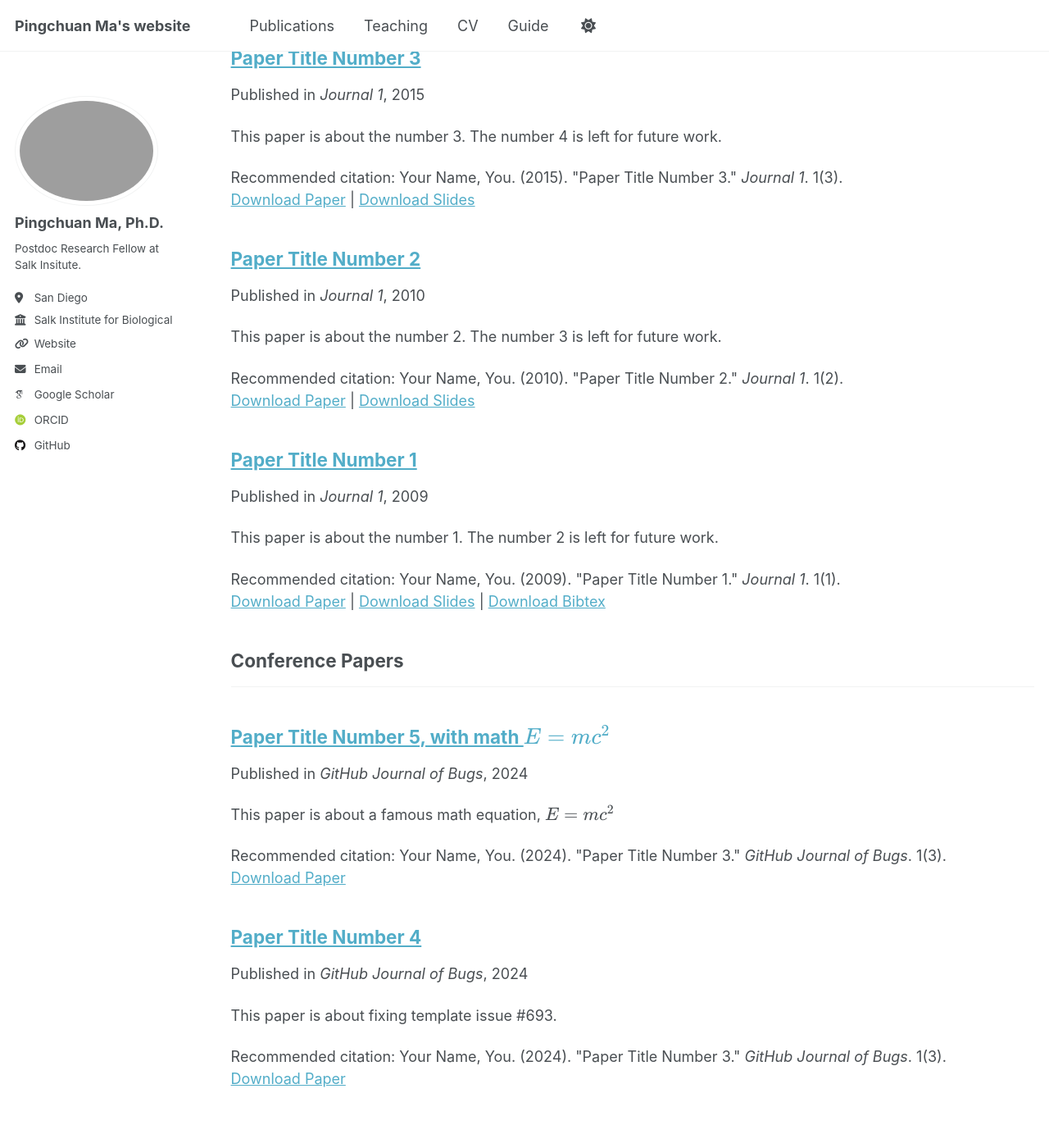
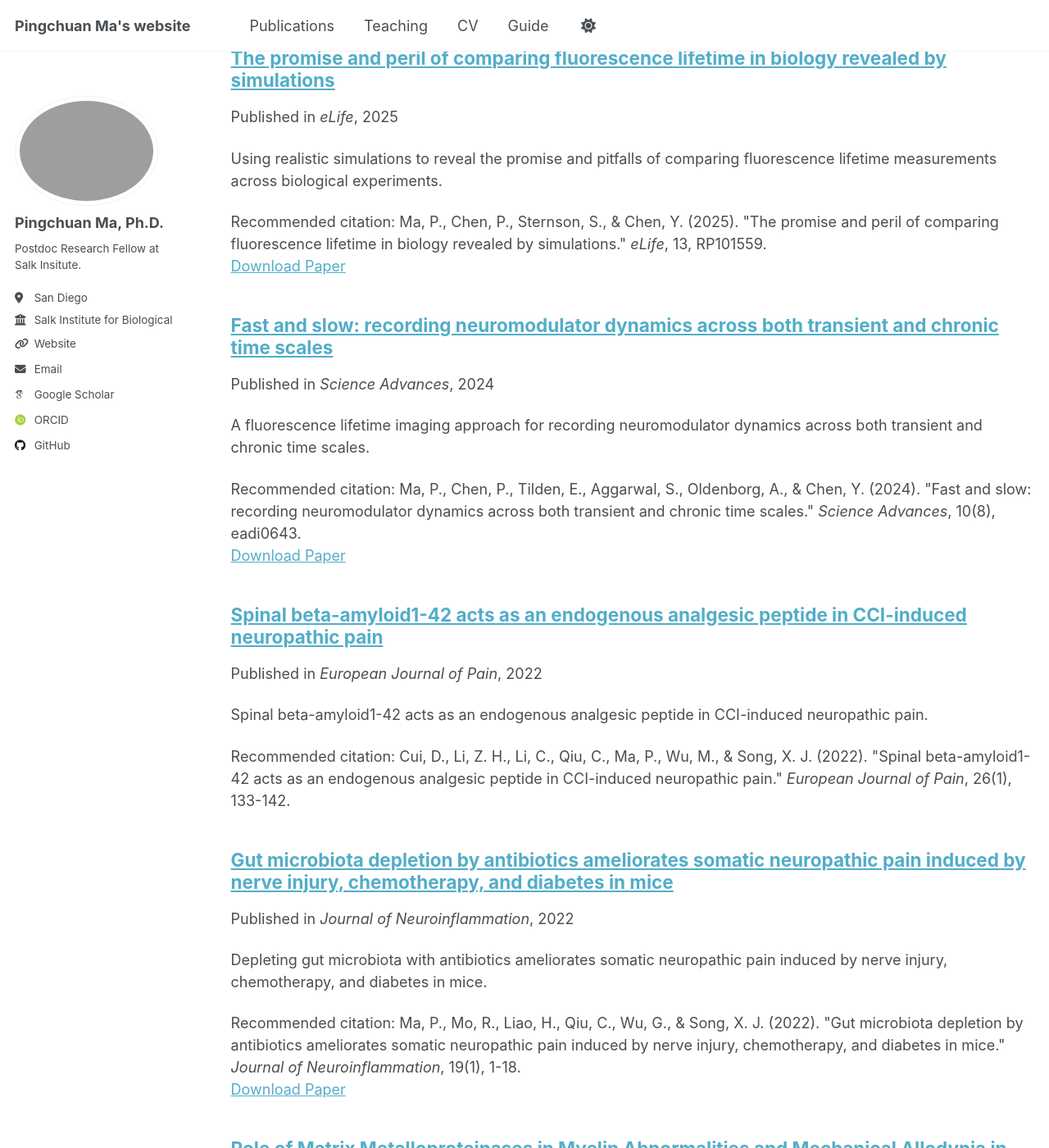
Before and after one commit to pcmaaaaa/pcmaaaaa.github.io, a Jekyll site: the page built from _pages/publications.html, in a window 1280 px wide and 1400 px high, scrolled down 247 px. Shown: the whole window at 82% size. Built offline with Jekyll 4.4.1, drawn with Linux system fonts in a browser that asks for light colours; some web fonts are replaced; a script that is not in the unit is left out; some of the changed text lies outside the part shown.

Commit message:
Update publications

```diff
--- a/_config.yml
+++ b/_config.yml
@@ -78,12 +78,14 @@ author:
 
 # Publication Category - The following the list of publication categories and their headings
 publication_category:
+  manuscripts:
+    title: 'Journal Articles'
+  preprints:
+    title: 'Preprints & Manuscripts in Preparation'
+  conferences:
+    title: 'Conference Papers'
   books:
     title: 'Books'
-  manuscripts:
-    title: 'Journal Articles'
-  conferences:
-    title: 'Conference Papers'
 
 # Site Settings
 teaser                   :  # filename of teaser fallback teaser image placed in /images/, .e.g. "500x300.png"
--- a/_publications/2009-10-01-paper-title-number-1.md
+++ /dev/null
@@ -1,14 +0,0 @@
----
-title: "Paper Title Number 1"
-collection: publications
-category: manuscripts
-permalink: /publication/2009-10-01-paper-title-number-1
-excerpt: 'This paper is about the number 1. The number 2 is left for future work.'
-date: 2009-10-01
-venue: 'Journal 1'
-slidesurl: 'http://academicpages.github.io/files/slides1.pdf'
-paperurl: 'http://academicpages.github.io/files/paper1.pdf'
-bibtexurl: 'http://academicpages.github.io/files/bibtex1.bib'
-citation: 'Your Name, You. (2009). &quot;Paper Title Number 1.&quot; <i>Journal 1</i>. 1(1).'
----
-The contents above will be part of a list of publications, if the user clicks the link for the publication than the contents of section will be rendered as a full page, allowing you to provide more information about the paper for the reader. When publications are displayed as a single page, the contents of the above "citation" field will automatically be included below this section in a smaller font.
--- a/_publications/2010-10-01-paper-title-number-2.md
+++ /dev/null
@@ -1,14 +0,0 @@
----
-title: "Paper Title Number 2"
-collection: publications
-category: manuscripts
-permalink: /publication/2010-10-01-paper-title-number-2
-excerpt: 'This paper is about the number 2. The number 3 is left for future work.'
-date: 2010-10-01
-venue: 'Journal 1'
-slidesurl: 'http://academicpages.github.io/files/slides2.pdf'
-paperurl: 'http://academicpages.github.io/files/paper2.pdf'
-citation: 'Your Name, You. (2010). &quot;Paper Title Number 2.&quot; <i>Journal 1</i>. 1(2).'
----
-
-The contents above will be part of a list of publications, if the user clicks the link for the publication than the contents of section will be rendered as a full page, allowing you to provide more information about the paper for the reader. When publications are displayed as a single page, the contents of the above "citation" field will automatically be included below this section in a smaller font.
--- a/_publications/2015-10-01-paper-title-number-3.md
+++ /dev/null
@@ -1,14 +0,0 @@
----
-title: "Paper Title Number 3"
-collection: publications
-category: manuscripts
-permalink: /publication/2015-10-01-paper-title-number-3
-excerpt: 'This paper is about the number 3. The number 4 is left for future work.'
-date: 2015-10-01
-venue: 'Journal 1'
-slidesurl: 'http://academicpages.github.io/files/slides3.pdf'
-paperurl: 'http://academicpages.github.io/files/paper3.pdf'
-citation: 'Your Name, You. (2015). &quot;Paper Title Number 3.&quot; <i>Journal 1</i>. 1(3).'
----
-
-The contents above will be part of a list of publications, if the user clicks the link for the publication than the contents of section will be rendered as a full page, allowing you to provide more information about the paper for the reader. When publications are displayed as a single page, the contents of the above "citation" field will automatically be included below this section in a smaller font.
--- /dev/null
+++ b/_publications/2015-12-01-wnt-ryk-signaling-neuropathic-pain.md
@@ -0,0 +1,10 @@
+---
+title: "Wnt/Ryk signaling contributes to neuropathic pain by regulating sensory neuron excitability and spinal synaptic plasticity in rats"
+collection: publications
+category: manuscripts
+permalink: /publication/2015-12-01-wnt-ryk-signaling-neuropathic-pain
+excerpt: 'Wnt/Ryk signaling contributes to neuropathic pain by regulating sensory neuron excitability and spinal synaptic plasticity in rats.'
+date: 2015-12-01
+venue: 'Pain'
+citation: 'Liu, S., Liu, Y. P., Huang, Z. J., Zhang, Y. K., Song, A. A., Ma, P. C., &amp; Song, X. J. (2015). &quot;Wnt/Ryk signaling contributes to neuropathic pain by regulating sensory neuron excitability and spinal synaptic plasticity in rats.&quot; <i>Pain</i>, 156(12), 2572-2584. doi: 10.1097/j.pain.0000000000000366'
+---
--- /dev/null
+++ b/_publications/2016-09-28-inhibition-yap-taz-spinal-cord-neuropathic-pain.md
@@ -0,0 +1,10 @@
+---
+title: "Inhibition of YAP/TAZ activity in spinal cord suppresses neuropathic pain"
+collection: publications
+category: manuscripts
+permalink: /publication/2016-09-28-inhibition-yap-taz-spinal-cord-neuropathic-pain
+excerpt: 'Inhibition of YAP/TAZ activity in spinal cord suppresses neuropathic pain.'
+date: 2016-09-28
+venue: 'The Journal of Neuroscience'
+citation: 'Xu, N., Wu, M. Z., Deng, X. T., Ma, P. C., ..., &amp; Song, X. J. (2016). &quot;Inhibition of YAP/TAZ activity in spinal cord suppresses neuropathic pain.&quot; <i>The Journal of Neuroscience</i>, 36(39), 10128-10140.'
+---
--- /dev/null
+++ b/_publications/2017-01-01-ephrinb-ephb-receptor-signalling-diabetic-neuropathic-pain.md
@@ -0,0 +1,10 @@
+---
+title: "Activation of ephrinB–EphB receptor signalling in rat spinal cord contributes to maintenance of diabetic neuropathic pain"
+collection: publications
+category: manuscripts
+permalink: /publication/2017-01-01-ephrinb-ephb-receptor-signalling-diabetic-neuropathic-pain
+excerpt: 'Activation of ephrinB–EphB receptor signalling in rat spinal cord contributes to the maintenance of diabetic neuropathic pain.'
+date: 2017-01-01
+venue: 'European Journal of Pain'
+citation: 'Deng, X. T., Wu, M. Z., Xu, N., Ma, P. C., &amp; Song, X. J. (2017). &quot;Activation of ephrinB–EphB receptor signalling in rat spinal cord contributes to maintenance of diabetic neuropathic pain.&quot; <i>European Journal of Pain</i>, 21(2), 278-288. doi: 10.1002/ejp.922'
+---
--- /dev/null
+++ b/_publications/2018-01-01-neuro-immune-interactions-transplantation.md
@@ -0,0 +1,10 @@
+---
+title: "Neuro-immune interactions in inflammation and host defense: Implications for transplantation"
+collection: publications
+category: manuscripts
+permalink: /publication/2018-01-01-neuro-immune-interactions-transplantation
+excerpt: 'A review of neuro-immune interactions in inflammation and host defense and their implications for transplantation.'
+date: 2018-01-01
+venue: 'American Journal of Transplantation'
+citation: 'Chavan, S. S., Ma, P., &amp; Chiu, I. M. (2018). &quot;Neuro-immune interactions in inflammation and host defense: Implications for transplantation.&quot; <i>American Journal of Transplantation</i>, 18(3), 556-563.'
+---
--- /dev/null
+++ b/_publications/2020-01-01-gut-innervating-nociceptor-neurons-salmonella.md
@@ -0,0 +1,10 @@
+---
+title: "Gut-Innervating Nociceptor Neurons Regulate Peyer's Patch Microfold Cells and SFB Levels to Mediate Salmonella Host Defense"
+collection: publications
+category: manuscripts
+permalink: /publication/2020-01-01-gut-innervating-nociceptor-neurons-salmonella
+excerpt: 'Gut-innervating nociceptor neurons regulate Peyer&#39;s patch microfold cells and segmented filamentous bacteria levels to mediate Salmonella host defense.'
+date: 2020-01-01
+venue: 'Cell'
+citation: 'Lai, N. Y., Musser, M. A., Pinho-Ribeiro, F. A., Baral, P., Jacobson, A., Ma, P., ... &amp; Chiu, I. M. (2020). &quot;Gut-Innervating Nociceptor Neurons Regulate Peyer&#39;s Patch Microfold Cells and SFB Levels to Mediate Salmonella Host Defense.&quot; <i>Cell</i>.'
+---
--- /dev/null
+++ b/_publications/2020-03-01-wnt-signaling-opioid-withdrawal.md
@@ -0,0 +1,10 @@
+---
+title: "Wnt signaling contributes to withdrawal symptoms from opioid receptor activation induced by morphine exposure or chronic inflammation"
+collection: publications
+category: manuscripts
+permalink: /publication/2020-03-01-wnt-signaling-opioid-withdrawal
+excerpt: 'Wnt signaling contributes to withdrawal symptoms from opioid receptor activation induced by morphine exposure or chronic inflammation.'
+date: 2020-03-01
+venue: 'Pain'
+citation: 'Wu, M., Li, Z., Liang, L., Ma, P., ... &amp; Song, X. J. (2020). &quot;Wnt signaling contributes to withdrawal symptoms from opioid receptor activation induced by morphine exposure or chronic inflammation.&quot; <i>Pain</i>, 161(3), 532.'
+---
--- /dev/null
+++ b/_publications/2020-07-01-activation-ephb-receptors-sensory-neuron-excitability.md
@@ -0,0 +1,11 @@
+---
+title: "Activation of EphB receptors contributes to primary sensory neuron excitability by facilitating Ca2+ influx directly or through Src kinase-mediated N-methyl-D-aspartate receptor phosphorylation"
+collection: publications
+category: manuscripts
+permalink: /publication/2020-07-01-activation-ephb-receptors-sensory-neuron-excitability
+excerpt: 'Activation of EphB receptors contributes to primary sensory neuron excitability by facilitating Ca2+ influx directly or through Src kinase-mediated NMDA receptor phosphorylation.'
+date: 2020-07-01
+venue: 'Pain'
+paperurl: 'https://journals.lww.com/pain/abstract/2020/07000/activation_of_ephb_receptors_contributes_to.16.aspx'
+citation: 'Ma, P., Chen, P., Zhou, Z. L., Mo, R. F., Wu, M., &amp; Song, X. J. (2020). &quot;Activation of EphB receptors contributes to primary sensory neuron excitability by facilitating Ca2+ influx directly or through Src kinase-mediated N-methyl-D-aspartate receptor phosphorylation.&quot; <i>Pain</i>, 161(7), 1584-1596.'
+---
--- /dev/null
+++ b/_publications/2021-01-01-matrix-metalloproteinases-diabetic-neuropathy.md
@@ -0,0 +1,10 @@
+---
+title: "Role of Matrix Metalloproteinases in Myelin Abnormalities and Mechanical Allodynia in Rodents with Diabetic Neuropathy"
+collection: publications
+category: manuscripts
+permalink: /publication/2021-01-01-matrix-metalloproteinases-diabetic-neuropathy
+excerpt: 'The role of matrix metalloproteinases in myelin abnormalities and mechanical allodynia in rodents with diabetic neuropathy.'
+date: 2021-01-01
+venue: 'Aging and Disease'
+citation: 'Deng, X., Ma, P., Wu, M., Liao, H., &amp; Song, X. J. (2021). &quot;Role of Matrix Metalloproteinases in Myelin Abnormalities and Mechanical Allodynia in Rodents with Diabetic Neuropathy.&quot; <i>Aging and Disease</i>, 12(7), 1808.'
+---
--- /dev/null
+++ b/_publications/2022-01-01-gut-microbiota-depletion-antibiotics-neuropathic-pain.md
@@ -0,0 +1,11 @@
+---
+title: "Gut microbiota depletion by antibiotics ameliorates somatic neuropathic pain induced by nerve injury, chemotherapy, and diabetes in mice"
+collection: publications
+category: manuscripts
+permalink: /publication/2022-01-01-gut-microbiota-depletion-antibiotics-neuropathic-pain
+excerpt: 'Depleting gut microbiota with antibiotics ameliorates somatic neuropathic pain induced by nerve injury, chemotherapy, and diabetes in mice.'
+date: 2022-01-01
+venue: 'Journal of Neuroinflammation'
+paperurl: 'https://link.springer.com/article/10.1186/s12974-022-02523-w'
+citation: 'Ma, P., Mo, R., Liao, H., Qiu, C., Wu, G., &amp; Song, X. J. (2022). &quot;Gut microbiota depletion by antibiotics ameliorates somatic neuropathic pain induced by nerve injury, chemotherapy, and diabetes in mice.&quot; <i>Journal of Neuroinflammation</i>, 19(1), 1-18.'
+---
--- /dev/null
+++ b/_publications/2022-06-01-spinal-beta-amyloid-cci-neuropathic-pain.md
@@ -0,0 +1,10 @@
+---
+title: "Spinal beta-amyloid1-42 acts as an endogenous analgesic peptide in CCI-induced neuropathic pain"
+collection: publications
+category: manuscripts
+permalink: /publication/2022-06-01-spinal-beta-amyloid-cci-neuropathic-pain
+excerpt: 'Spinal beta-amyloid1-42 acts as an endogenous analgesic peptide in CCI-induced neuropathic pain.'
+date: 2022-06-01
+venue: 'European Journal of Pain'
+citation: 'Cui, D., Li, Z. H., Li, C., Qiu, C., Ma, P., Wu, M., &amp; Song, X. J. (2022). &quot;Spinal beta-amyloid1-42 acts as an endogenous analgesic peptide in CCI-induced neuropathic pain.&quot; <i>European Journal of Pain</i>, 26(1), 133-142.'
+---
--- /dev/null
+++ b/_publications/2024-02-17-fast-and-slow-neuromodulator-dynamics.md
@@ -0,0 +1,11 @@
+---
+title: "Fast and slow: recording neuromodulator dynamics across both transient and chronic time scales"
+collection: publications
+category: manuscripts
+permalink: /publication/2024-02-17-fast-and-slow-neuromodulator-dynamics
+excerpt: 'A fluorescence lifetime imaging approach for recording neuromodulator dynamics across both transient and chronic time scales.'
+date: 2024-02-17
+venue: 'Science Advances'
+paperurl: 'https://www.science.org/doi/full/10.1126/sciadv.adi0643'
+citation: 'Ma, P., Chen, P., Tilden, E., Aggarwal, S., Oldenborg, A., &amp; Chen, Y. (2024). &quot;Fast and slow: recording neuromodulator dynamics across both transient and chronic time scales.&quot; <i>Science Advances</i>, 10(8), eadi0643.'
+---
--- /dev/null
+++ b/_publications/2025-01-01-promise-peril-fluorescence-lifetime-simulations.md
@@ -0,0 +1,11 @@
+---
+title: "The promise and peril of comparing fluorescence lifetime in biology revealed by simulations"
+collection: publications
+category: manuscripts
+permalink: /publication/2025-01-01-promise-peril-fluorescence-lifetime-simulations
+excerpt: 'Using realistic simulations to reveal the promise and pitfalls of comparing fluorescence lifetime measurements across biological experiments.'
+date: 2025-01-01
+venue: 'eLife'
+paperurl: 'https://elifesciences.org/reviewed-preprints/101559v1'
+citation: 'Ma, P., Chen, P., Sternson, S., &amp; Chen, Y. (2025). &quot;The promise and peril of comparing fluorescence lifetime in biology revealed by simulations.&quot; <i>eLife</i>, 13, RP101559.'
+---
--- a/_publications/2025-06-08-paper-title-number-5.md
+++ /dev/null
@@ -1,13 +0,0 @@
----
-title: "Paper Title Number 5, with math $$E=mc^2$$"
-collection: publications
-category: conferences
-permalink: /publication/2024-02-17-paper-title-number-4
-excerpt: 'This paper is about a famous math equation, $$E=mc^2$$'
-date: 2024-02-17
-venue: 'GitHub Journal of Bugs'
-paperurl: 'http://academicpages.github.io/files/paper3.pdf'
-citation: 'Your Name, You. (2024). &quot;Paper Title Number 3.&quot; <i>GitHub Journal of Bugs</i>. 1(3).'
----
-
-Using [MathJax](https://www.mathjax.org/) in the description is supported - $$E=mc^2$$ - however, the use must be mindful that the default delimiters are `$$...$$` and `\\[...\\]` which differs from the `$...$` that is typically expected.
--- /dev/null
+++ b/_publications/2026-03-01-phasor-eo-flim.md
@@ -0,0 +1,10 @@
+---
+title: "Phasor EO-FLIM: Lifetime imaging with picosecond noise and 500 Hz frame rate"
+collection: publications
+category: preprints
+permalink: /publication/2026-03-01-phasor-eo-flim
+excerpt: 'A phasor-based approach to EO-FLIM enabling lifetime imaging with picosecond-level noise at 500 Hz frame rate.'
+date: 2026-03-01
+venue: 'bioRxiv'
+citation: 'Hu, L., Ma, P., Menon, V., Madhavan, A. S., Asahina, K., M&uuml;ller, L. M., &amp; Bowman, A. J. (2026). &quot;Phasor EO-FLIM: Lifetime imaging with picosecond noise and 500 Hz frame rate.&quot; <i>bioRxiv</i>.'
+---
--- /dev/null
+++ b/_publications/2026-07-01-fundamental-limits-fluorescence-lifetime-estimation.md
@@ -0,0 +1,10 @@
+---
+title: "Fundamental limits on fluorescence lifetime estimation using minimally distributed temporal gates"
+collection: publications
+category: preprints
+permalink: /publication/2026-07-01-fundamental-limits-fluorescence-lifetime-estimation
+excerpt: 'Manuscript in preparation.'
+date: 2026-07-01
+venue: 'Manuscript in preparation'
+citation: 'Ma, P., Hu, L., &amp; Bowman, A. (2026). &quot;Fundamental limits on fluorescence lifetime estimation using minimally distributed temporal gates.&quot; <i>Manuscript in preparation</i>.'
+---
```
Also changed, not shown: _publications/2024-02-17-paper-title-number-4.md (deleted, +0 -13 lines).
